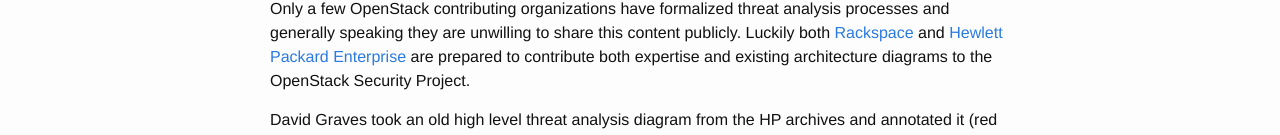
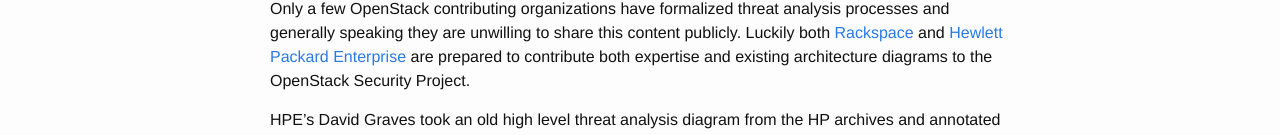
Before and after one commit to openstack-security/openstack-security.github.io, a Jekyll site: the page built from _posts/2016-01-16-threat-analysis.markdown, in a window 1280 px wide. Shown: the part 338-473 px from the top of the page. Built offline with Jekyll 4.4.1, drawn with Linux system fonts in a browser that asks for light colours; some of the changed text lies outside the part shown.

Commit message:
Edited threat analysis post.

```diff
--- a/_posts/2016-01-16-threat-analysis.markdown
+++ b/_posts/2016-01-16-threat-analysis.markdown
@@ -22,9 +22,9 @@
 are prepared to contribute both expertise and existing architecture
 diagrams to the OpenStack Security Project.
 
-David Graves took an old high level threat analysis diagram from the HP
-archives and annotated it (red text) to help explain a number of the
-properties that go into a simple TA diagram.
+HPE's David Graves took an old high level threat analysis diagram from
+the HP archives and annotated it (red text) to help explain a number of
+the properties that go into a simple TA diagram.
 
 ![Nova threat analysis diagram](https://review.openstack.org/cat/220712%2C3%2Csecurity-threat-analysis/source/figures/Template_Architecture-diagram.png%5E0)
 
```
Also changed, not shown: other parts of _posts/2016-01-16-threat-analysis.markdown (+3 -3 lines).
